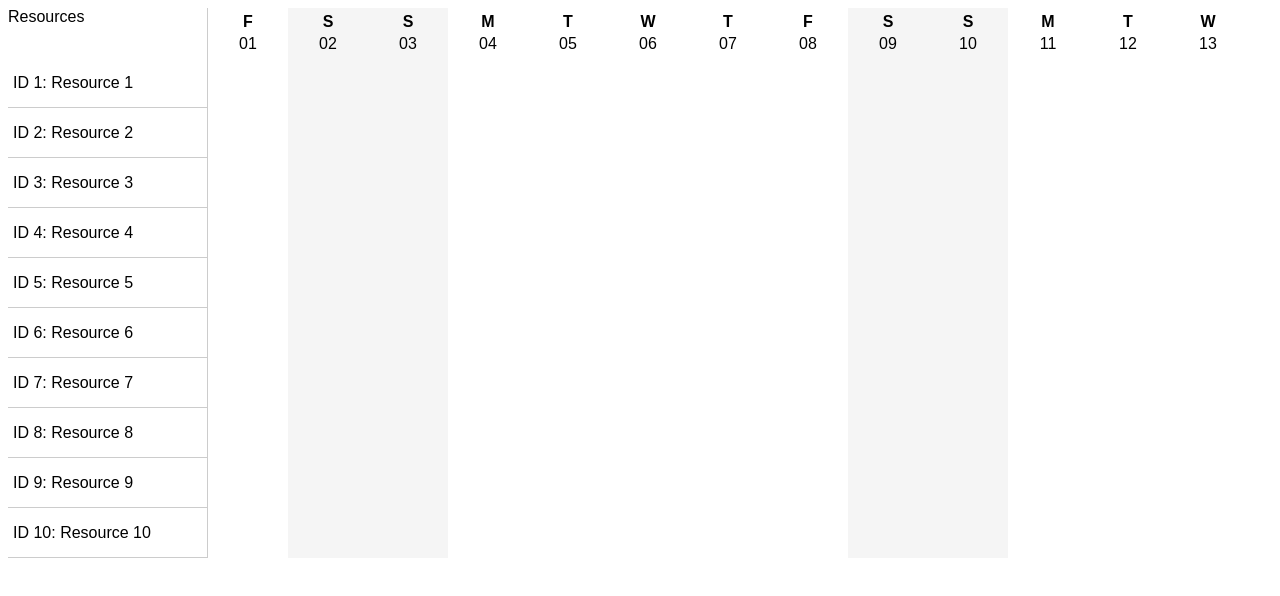
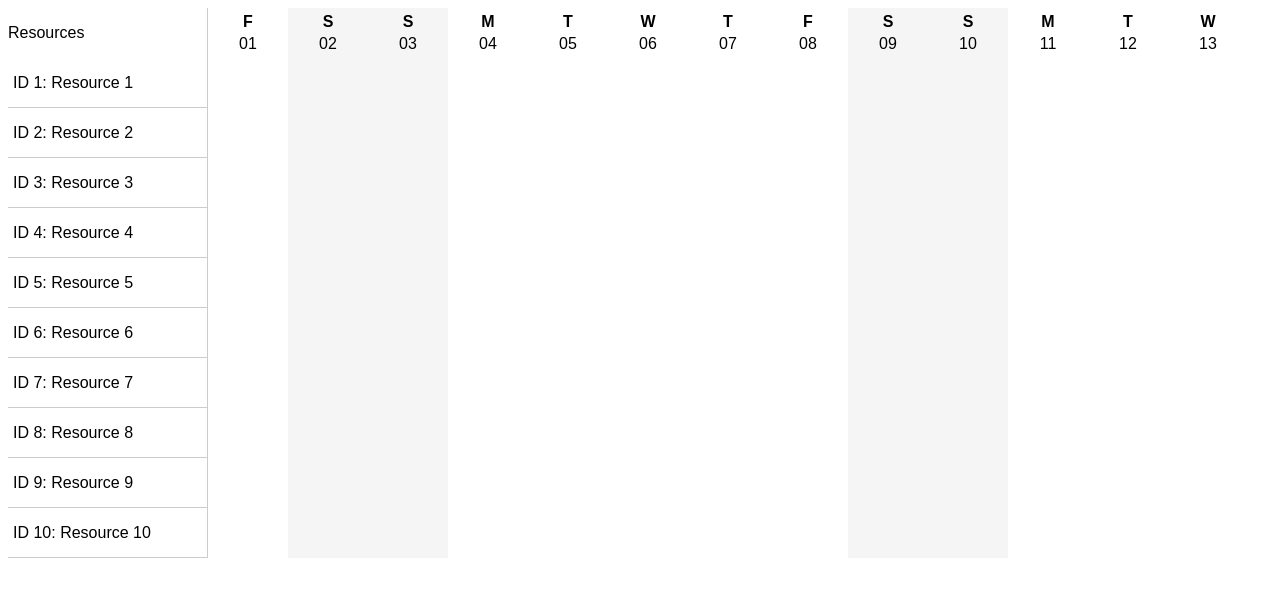
Before and after one commit to tjFogarty/vue-timeline, a Vue app: page / in a window 1280 px wide. Shown: the top 596 px of the page. Built offline with nearby package versions, Linux system fonts and the light colour scheme.

Commit message:
Uses transform instead of top left

```diff
--- a/src/components/TimelineView/components/Events.vue
+++ b/src/components/TimelineView/components/Events.vue
@@ -12,11 +12,11 @@ const { events, eventPositions, resourceHeight } = useCurrentTimeline();
 
 const resourceHeightPx = computed(() => {
   return `${resourceHeight}px`;
-})
+});
 
 function getEventPositionStyles(event) {
   const position = eventPositions.value[event.id];
-  return `top: ${position.top}px; left: ${position.left}px; width: ${position.width}px`;
+  return `--transform: translate(${position.left}px, ${position.top}px); --width: ${position.width}px`;
 }
 </script>
 
@@ -25,5 +25,7 @@ function getEventPositionStyles(event) {
   position: absolute;
   padding: 5px;
   height: v-bind(resourceHeightPx);
+  transform: var(--transform);
+  width: var(--width);
 }
 </style>
--- a/src/components/TimelineView/components/Resources.vue
+++ b/src/components/TimelineView/components/Resources.vue
@@ -39,6 +39,9 @@ const headerHeightPx = computed(() => {
 }
 
 .resource-header {
+  display: flex;
+  align-items: center;
+  width: 100%;
   height: v-bind(headerHeightPx);
 }
 
--- a/src/components/TimelineView/components/WeekendIndicators.vue
+++ b/src/components/TimelineView/components/WeekendIndicators.vue
@@ -1,6 +1,7 @@
 <template>
-<div v-for="weekend in weekendOccurences" :key="weekend.date.valueOf()" :style="`left: ${weekend.leftPos}px;`" class="weekend-indicator">
-      </div>
+  <div v-for="weekend in weekendOccurences" :key="weekend.date.valueOf()"
+    :style="`--transform: translateX(${weekend.leftPos}px);`" class="weekend-indicator" aria-hidden="true">
+  </div>
 </template>
 
 <script setup>
@@ -18,6 +19,7 @@ const weekendIndicatorWidth = computed(() => {
 .weekend-indicator {
   position: absolute;
   pointer-events: none;
+  transform: var(--transform);
   z-index: -1;
   top: 0;
   opacity: 0.2;
```
